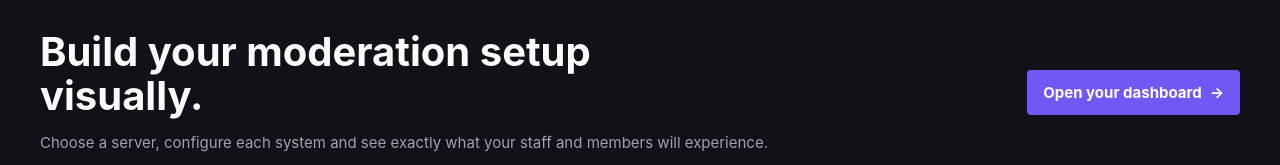
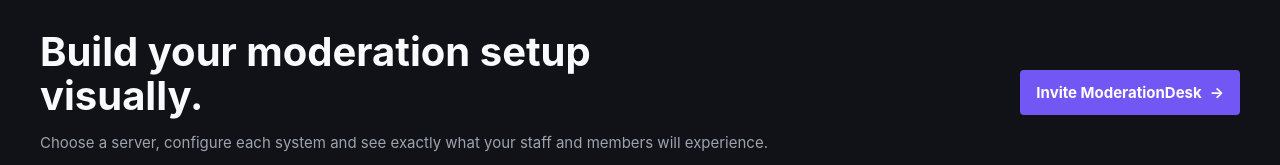
Before and after one commit to alidd11/ModerationDesk, a Next.js app in the folder frontend/: page / in a window 1280 px wide. Shown: the part 1350-1515 px from the top of the page. Built offline with nearby package versions, Linux system fonts and the light colour scheme; no server answers.

Commit message:
Add bot invite call to action

```diff
--- a/frontend/app/page.js
+++ b/frontend/app/page.js
@@ -1,4 +1,6 @@
 import Shell from '../components/Shell';
+
+const botInviteUrl = 'https://discord.com/oauth2/authorize?client_id=1528046559923666944&permissions=1099914374358&scope=bot%20applications.commands';
 
 const features = [
   ['01', 'Cases that keep context', 'Warnings, timeouts, temporary bans and staff notes stay together in a complete member history.'],
@@ -37,7 +39,7 @@
           {features.map(([number, title, text]) => <article className="feature-card" key={title}><span>{number}</span><h3>{title}</h3><p>{text}</p><i aria-hidden="true">↗</i></article>)}
         </div>
       </section>
-      <section className="cta"><div><h2>Build your moderation setup visually.</h2><p>Choose a server, configure each system and see exactly what your staff and members will experience.</p></div><a className="button button-large" href="/api/auth/login">Open your dashboard <span>→</span></a></section>
+      <section className="cta"><div><h2>Build your moderation setup visually.</h2><p>Choose a server, configure each system and see exactly what your staff and members will experience.</p></div><a className="button button-large" href={botInviteUrl} target="_blank" rel="noreferrer">Invite ModerationDesk <span>→</span></a></section>
     </Shell>
   );
 }
```
